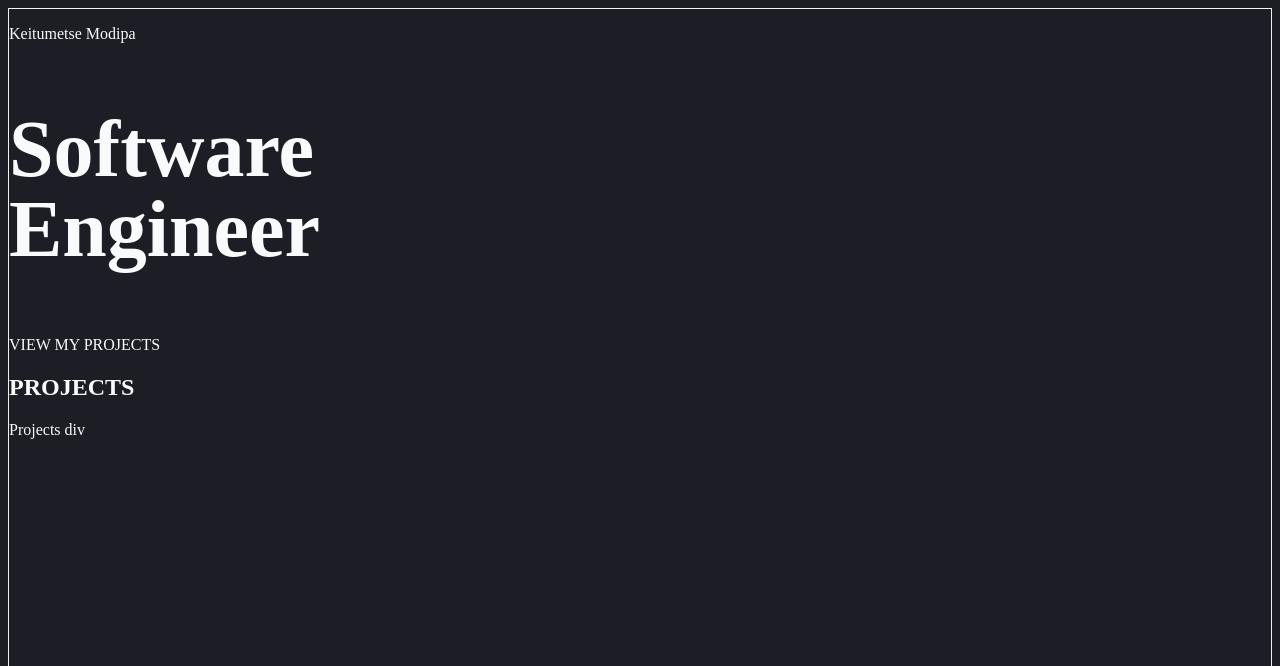
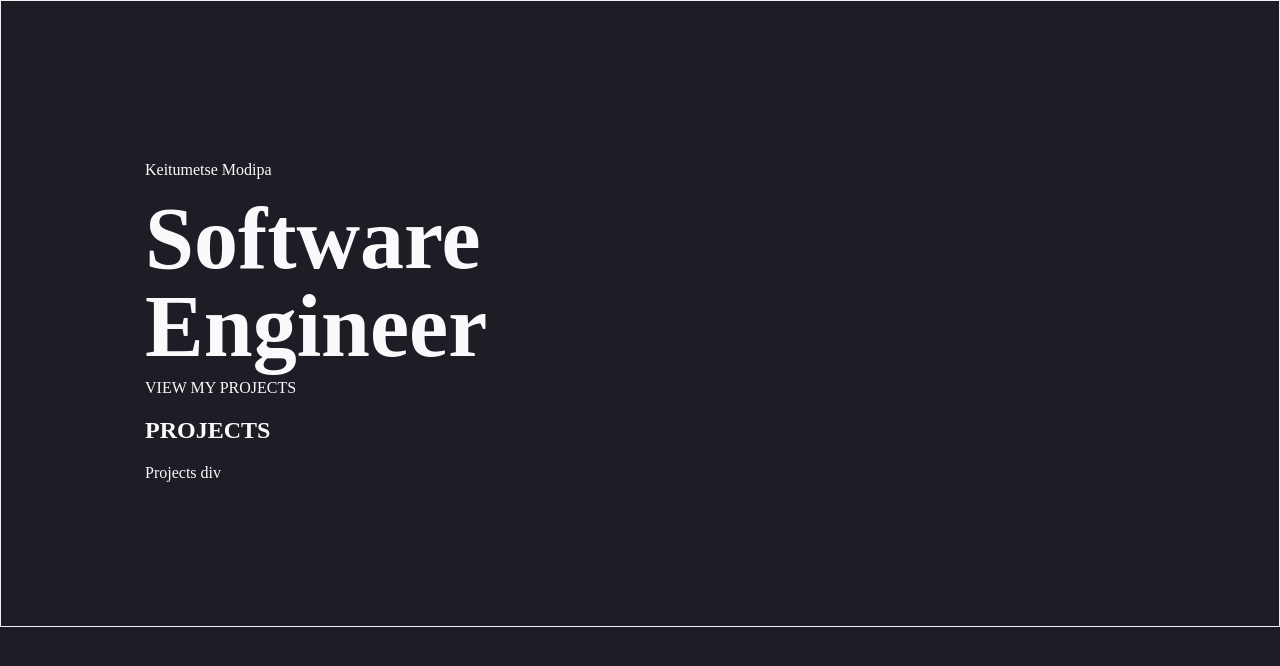
Before and after one commit to Keitumtse14/keitumetse_modipa, a Next.js app: page / in a window 1280 px wide. Shown: the top 666 px of the page. Built offline with nearby package versions, Linux system fonts and the light colour scheme.

Commit message:
used calc to make dynamic padding

```diff
--- a/next.config.js
+++ b/next.config.js
@@ -2,7 +2,7 @@
 const nextConfig = {
   reactStrictMode: true,
   swcMinify: true,
-  "baseUrl": ".",
+  "basePath": "/",
 }
 
 module.exports = nextConfig
--- a/pages/index.tsx
+++ b/pages/index.tsx
@@ -1,5 +1,5 @@
 import Head from "next/head";
-import styles from "styles/Home.module.scss";
+import styles from "/styles/Home.module.scss";
 
 export default function Home() {
   return (
@@ -11,12 +11,12 @@ export default function Home() {
       </Head>
 
       <section>
-        <div>
+        <>
           <p>Keitumetse Modipa</p>
-        </div>
-        <div>
+        </>
+        <>
           <h1> Software Engineer</h1>
-        </div>
+        </>
         <a className="button">VIEW MY PROJECTS</a>
 
         <div className="projects">
--- a/styles/Home.module.scss
+++ b/styles/Home.module.scss
@@ -1,8 +1,8 @@
 .container {
   display: grid;
   box-sizing: border-box;
-  height: 100vh;
-  padding: 0;
-  margin: 0;
+  height: 100%;
+  padding: calc(1em + 10vw);
+  margin-inline: auto;
   border: hsl(0, 0%, 95%) 0.1rem solid;
 }
--- a/styles/global.scss
+++ b/styles/global.scss
@@ -9,13 +9,15 @@ $font-family-body: "Inter", sans-serif;
 
 html,
 body {
+  margin: 0;
+  padding: 0;
   background-color: $backgound-color;
   color: $text-color;
 }
 
 h1 {
-  font-size: clamp(2rem, 1rem + 10vw, 5rem);
-  // margin-block: clamp(0.1rem, 0.1rem + 10vw, 0.5rem);
+  font-size: clamp(3rem, 1rem + 10vw, 5.5rem);
+  margin-block: clamp(0.1rem, 0.1rem + 10vw, 0.5rem);
   max-width: 8ch;
   line-height: 1;
 }
```
